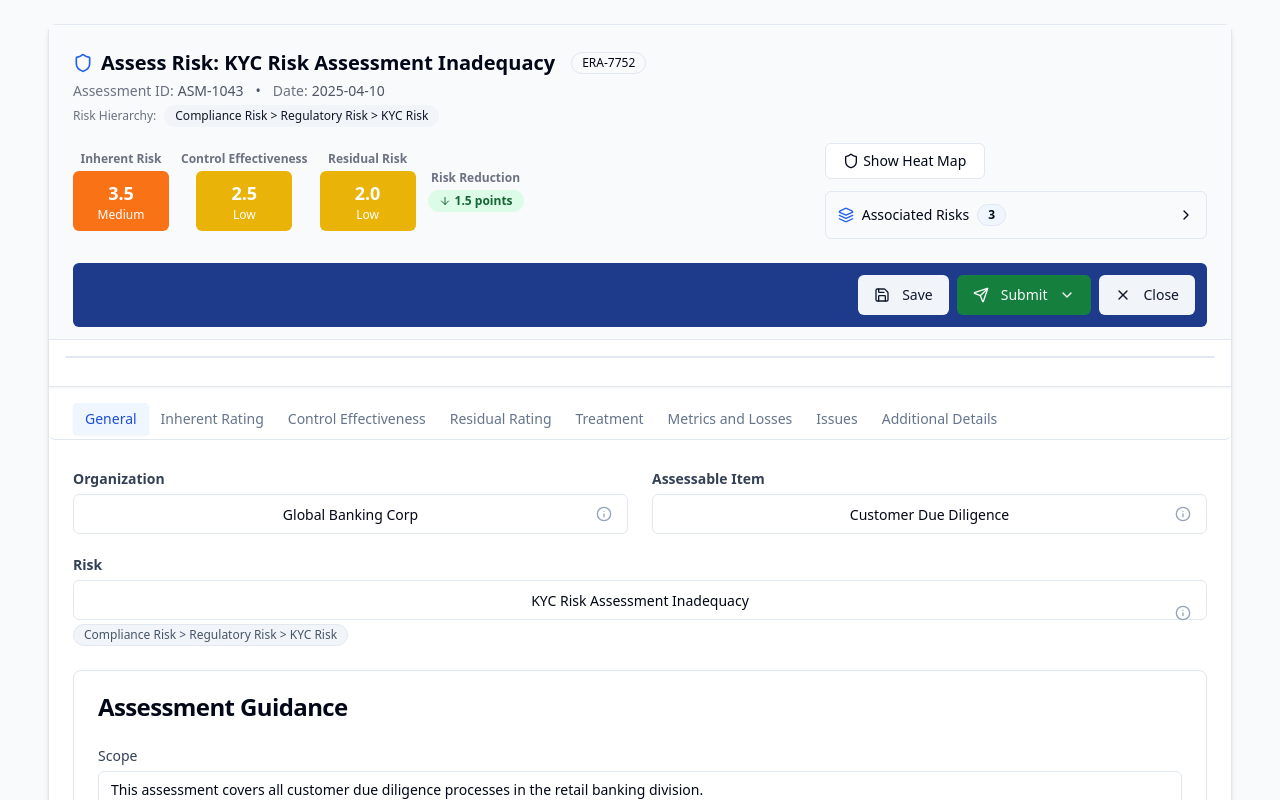
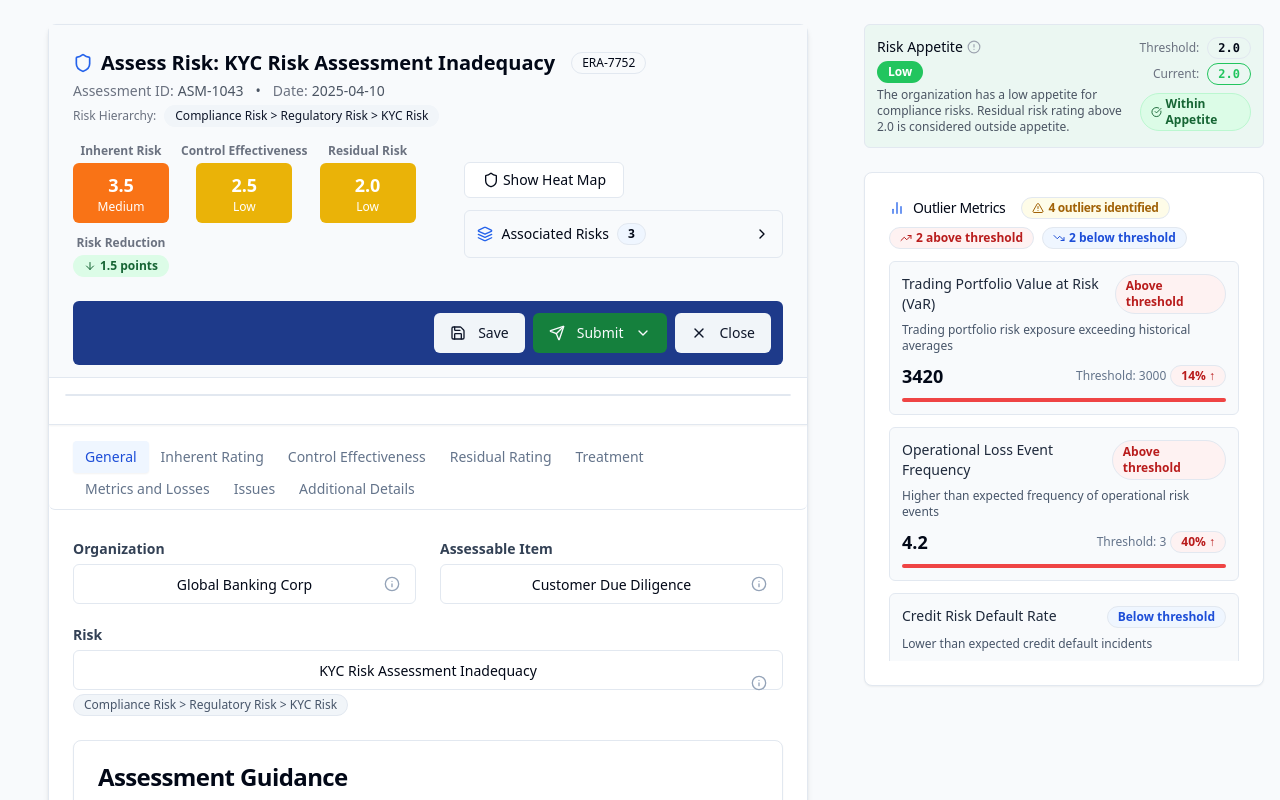
Before and after one commit to 1234mudi/risk-zenith-forge, a React (Vite) app: page / in a window 1280 px wide. Shown: the top 800 px of the page. Built offline with nearby package versions, Linux system fonts and the light colour scheme.

Commit message:
Add Risk Appetite details
Display risk appetite information in the form.

```diff
--- a/src/pages/Index.tsx
+++ b/src/pages/Index.tsx
@@ -2,13 +2,23 @@
 import React from "react";
 import { FormProvider } from "@/contexts/FormContext";
 import RiskAssessmentForm from "@/components/RiskAssessmentForm";
+import RiskOutlierMetrics from "@/components/RiskOutlierMetrics";
+import RiskAppetiteIndicator from "@/components/RiskAppetiteIndicator";
 
 const Index = () => {
   return (
     <div className="min-h-screen bg-slate-50">
       <FormProvider>
-        <div className="container mx-auto py-6 px-4 max-w-7xl">
-          <RiskAssessmentForm />
+        <div className="container mx-auto py-6 px-4 max-w-7xl space-y-6">
+          <div className="grid grid-cols-1 lg:grid-cols-3 gap-6">
+            <div className="lg:col-span-2">
+              <RiskAssessmentForm />
+            </div>
+            <div className="space-y-6">
+              <RiskAppetiteIndicator />
+              <RiskOutlierMetrics />
+            </div>
+          </div>
         </div>
       </FormProvider>
     </div>
```
